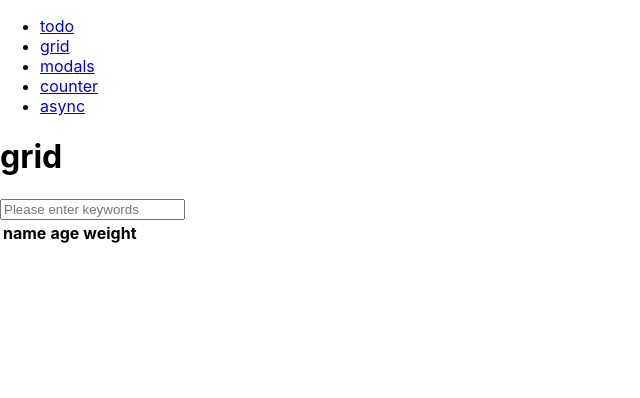
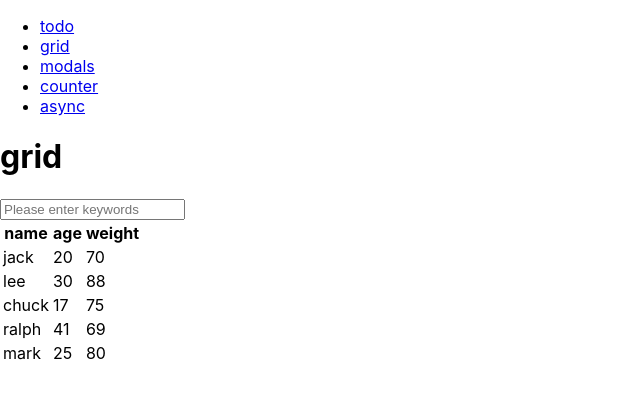
Before and after one commit to dev-song/apps-combo-react, a React (Create React App) app: page /grid in a window 1280 px wide. Shown: the top 398 px of the page, without its empty margins (0-640 px from the left). Built offline with nearby package versions, Linux system fonts and the light colour scheme.

Commit message:
Feat: new table data and rendering it

```diff
--- a/src/components/Grid.js
+++ b/src/components/Grid.js
@@ -1,6 +1,14 @@
 import React from 'react';
 
 function Grid() {
+  const data = [
+    new TableItem('jack', 20, 70),
+    new TableItem('lee', 30, 88),
+    new TableItem('chuck', 17, 75),
+    new TableItem('ralph', 41, 69),
+    new TableItem('mark', 25, 80)
+  ];
+
   return (
     <div className='Grid'>
       <input
@@ -17,10 +25,25 @@ function Grid() {
           </tr>
         </thead>
         <tbody>
+          {data.map(({ name, age, weight }, index) => (
+            <tr key={index}>
+              <td>{name}</td>
+              <td>{age}</td>
+              <td>{weight}</td>
+            </tr>
+          ))}
         </tbody>
       </table>
     </div>
   );
 }
 
+class TableItem {
+  constructor(name, age, weight) {
+    this.name = name;
+    this.age = age;
+    this.weight = weight;
+  }
+}
+
 export default Grid;
```
